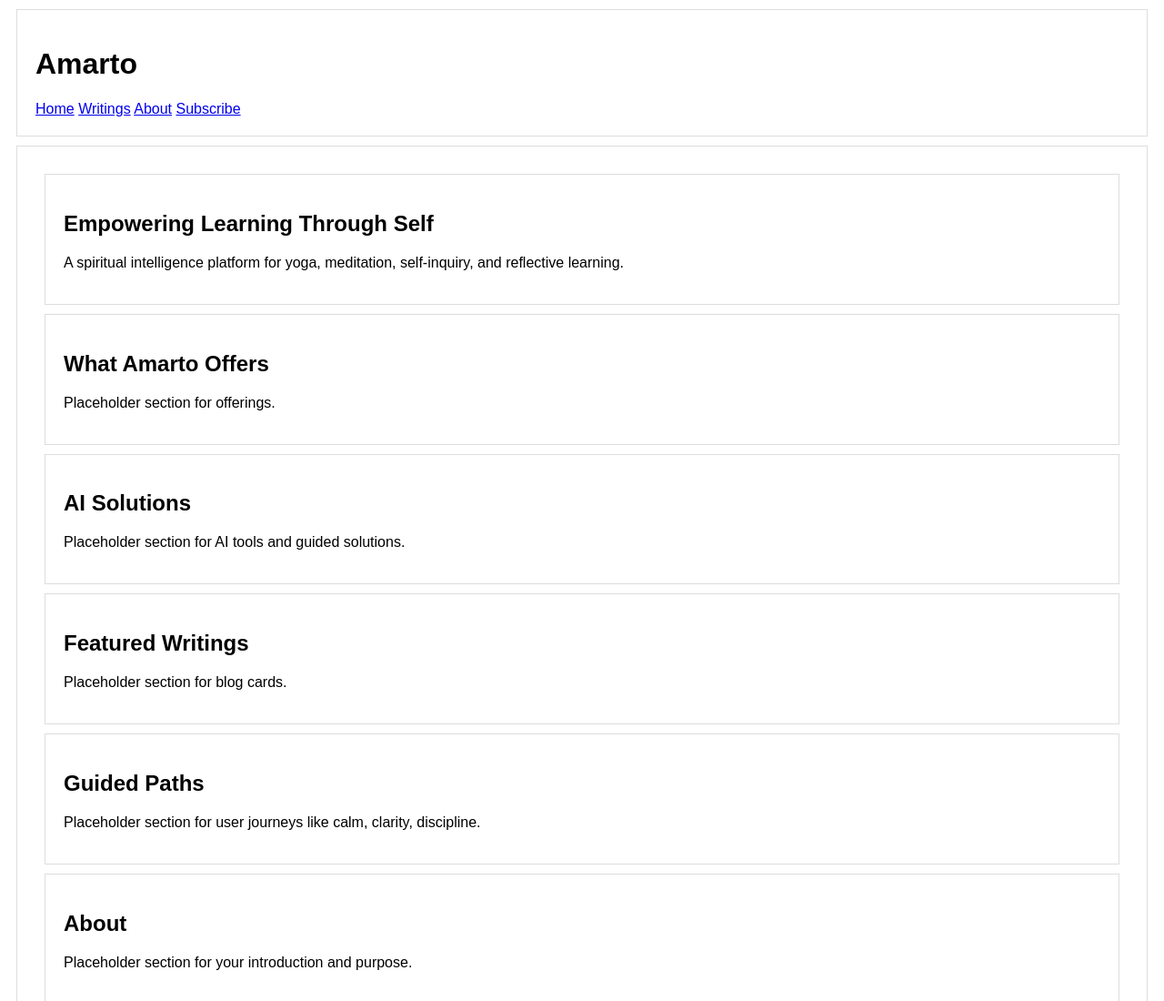
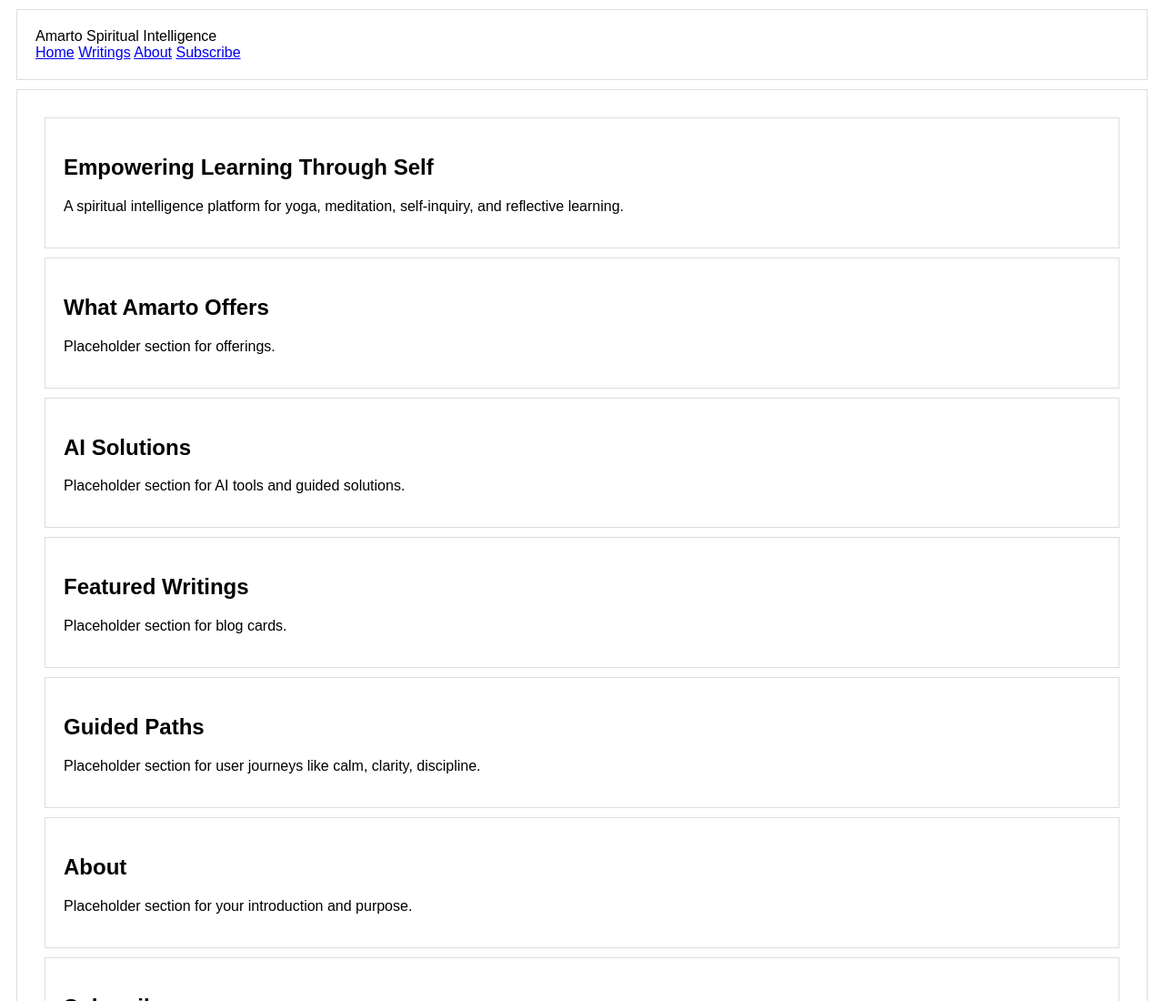
Before and after one commit to amartob/amartob.github.io, a plain HTML site: page index.html in a window 1280 px wide. Shown: the top 1100 px of the page at 91% size. Drawn offline with Linux system fonts and the light colour scheme.

Commit message:
L1.2
Added logo section to header and updated HTML structure.

```diff
--- a/index.html
+++ b/index.html
@@ -9,7 +9,11 @@
 <body>
 
   <header>
-    <h1>Amarto</h1>
+    <div class="logo">
+    <span class="logo-main">Amarto</span>
+    <span class="logo-sub">Spiritual Intelligence</span>
+  </div>
+
     <nav>
       <a href="#">Home</a>
       <a href="#">Writings</a>
```
